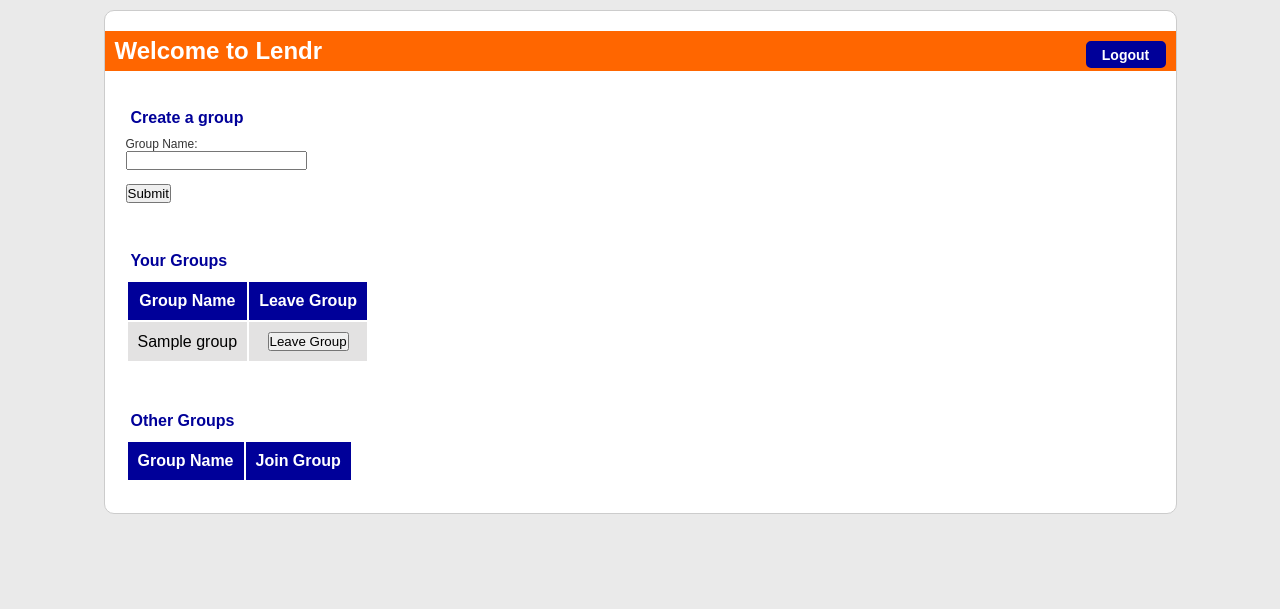
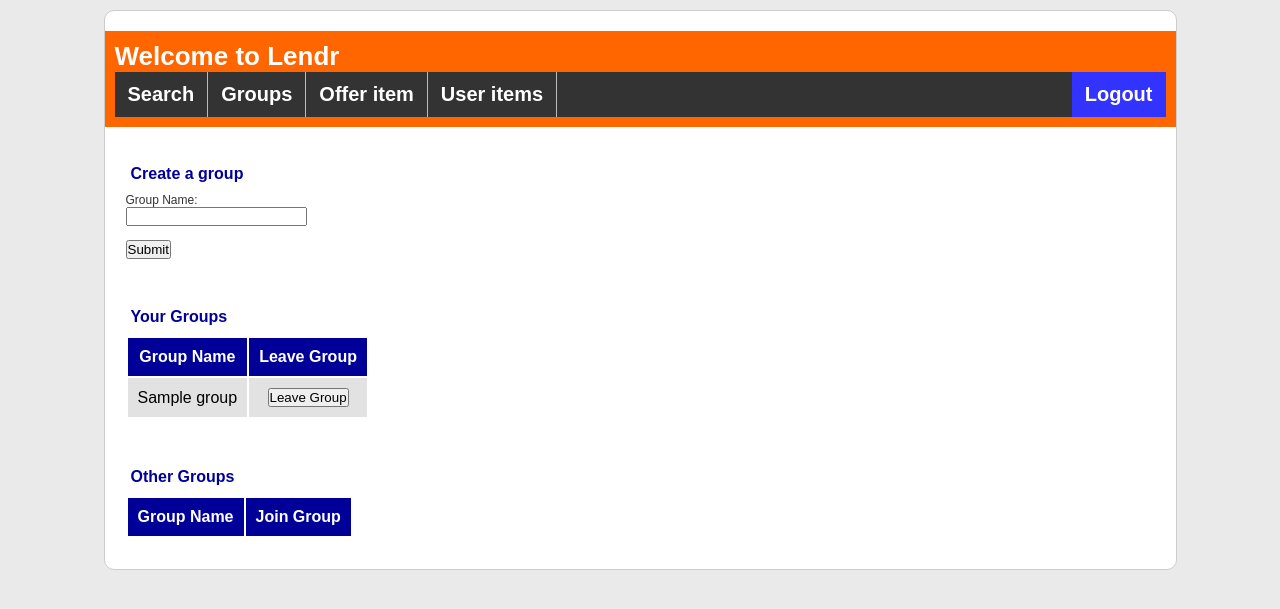
Before and after one commit to crawleya/Lendr, a PHP site: page /groups.php in a window 1280 px wide. Shown: the top 609 px of the page. Run offline with PHP 8.4, Linux system fonts and the light colour scheme; the visitor is signed in with stand-in values (Sample User, id 1); tables that the repository leaves empty hold one stand-in row (values such as "Sample post"); data that the repository does not hold is empty.

Commit message:
css updated, login changed to allow GET request=logout

```diff
--- a/css/final-style.css
+++ b/css/final-style.css
@@ -21,14 +21,17 @@ body {
 }
 .header {
 	padding: 10px;
+
 }
 .main_title {
 	background: #ff6600;
 	color: #ffffff;
 	padding: 10px;
-	font-size: 24px;
-	line-height: 20px;
+	font-size: 26px;
+	line-height: normal;
 }
+
+
 .subtitle {
 	font-weight: bold;
 	font-size: 20px;
@@ -134,7 +137,10 @@ body {
 	background: #ff6600;
 }
 .logout_button {
+	position: absolute;
 	float: right;
+	margin-right: 0;
+	margin-top: -20px;
 	height: 27px;
 	width: 80px;
 	padding: 3px;
@@ -147,13 +153,37 @@ body {
 	text-align: center;
 	text-decoration: none;
 	cursor: pointer;
+
 }
 .logout_button:hover {
+	background: #ff6600;
+}
+
+.nav_button {
+	position: relative;
+	left: -100px;
+	height: 27px;
+	width: 200px;
+	padding: 3px;
+	border: 2px solid #000099;
+	border-radius: 5px;
+	background: #6666ff;
+	margin-right: 15 px;
+	margin-left: 200px;
+	color: #ffffff;
+	font-size: 14px;
+	font-weight: bold;
+	text-align: center;
+	text-decoration: none;
+	cursor: pointer;
+}
+.nav_button:hover {
 	background: #ff6600;
 }
 .logout_form{
 	float: right;
 	padding: 0px;
+
 }
 .table_list {
 	width: 100%;
@@ -188,8 +218,42 @@ body {
 	float: right;
 }
 
-#message {
-	font-size: large;
-    color: red;
-    font-family: monospace;
+
+
+ul {
+    list-style-type: none;
+
+    padding: 0;
+
+    margin-bottom: 0;
+    overflow: hidden;
+    background-color: #333;
+    font-size: 20px;
 }
+
+li {
+    float: left;
+    border-right:1px solid #bbb;
+}
+
+li:last-child {
+    border-right: none;
+    float:right;
+
+}
+
+li a {
+    display: block;
+    color: white;
+    text-align: center;
+    padding: 11px 13px;
+    text-decoration: none;
+}
+
+li a:hover:not(.active) {
+    background-color: #111;
+}
+
+.active {
+    background-color: #4CAF50;
+}
--- a/groups.php
+++ b/groups.php
@@ -107,11 +107,16 @@ if (isset($_POST['group_name'])){
         <div class="header">
         </div><!-- header -->
         <h1 class="main_title">Welcome to Lendr
+          <ul>
+            <li><a href="search.php">Search</a></li>
+            <li><a href="groups.php">Groups</a></li>
+            <li><a href="offer_item.php">Offer item</a></li>
+            <li><a href="user_items.php">User items</a></li>
+            <ul>
+              <li style="background:#3333ff;"><a href="login.php?request=logout">Logout</a></li>
+            </ul>
 
-        <form action="login.php" method="POST" class="logout_form">
-          <button class="logout_button" name="request" value="logout" type="submit">Logout</button>
-        </form>
-
+          </ul>
         </h1>
 
         <div class="content">
--- a/login.php
+++ b/login.php
@@ -91,11 +91,11 @@ function success($mysqli,$username,$userTable){
 
 
 //first navigation to page
-if (!isset($_POST['request'])){
+if (!isset($_REQUEST['request'])){
     displayform();
 }
 
-if ($_POST['request'] == 'logout'){
+if ($_REQUEST['request'] == 'logout'){
   session_unset();
   session_destroy();
 
```
